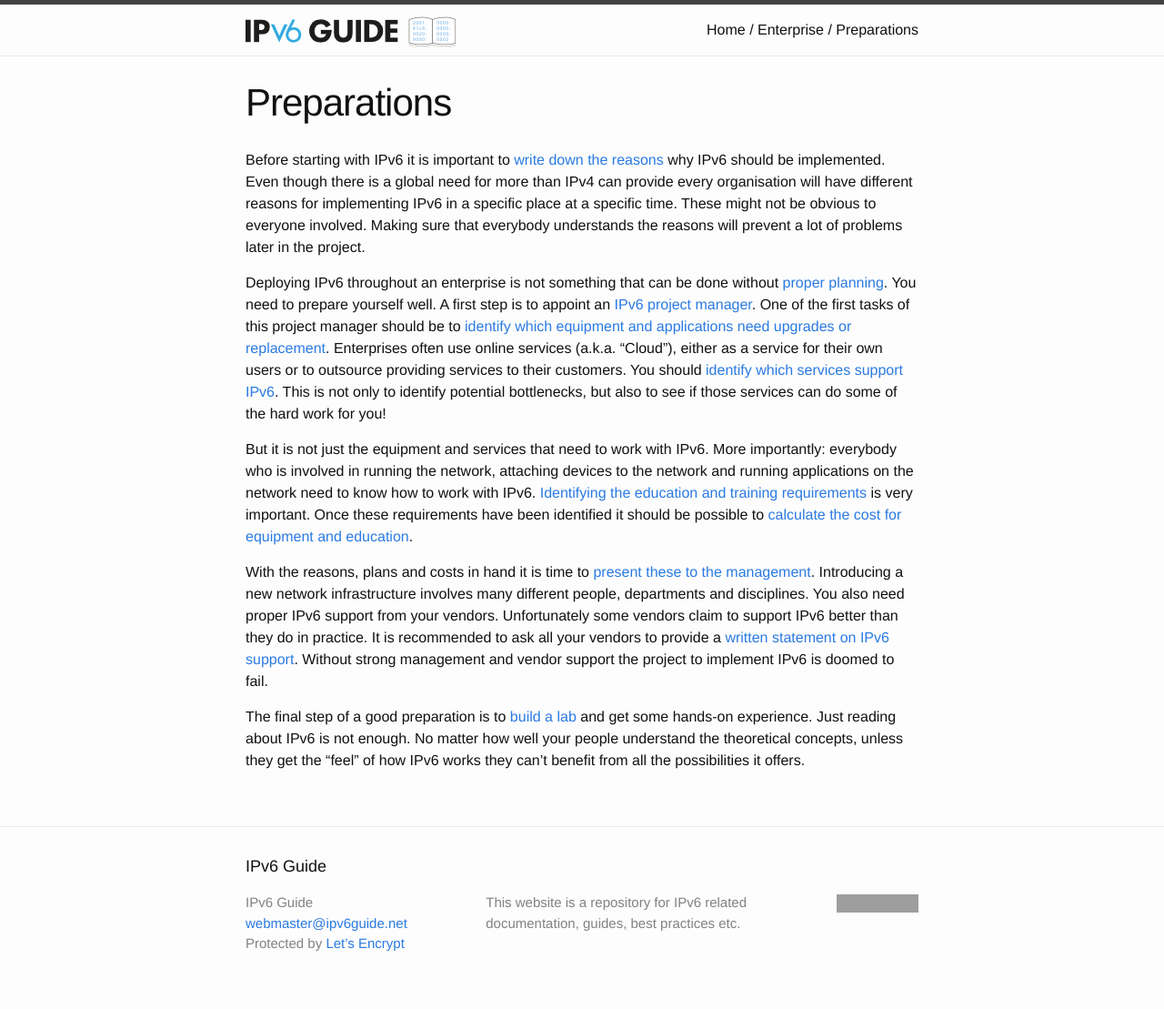
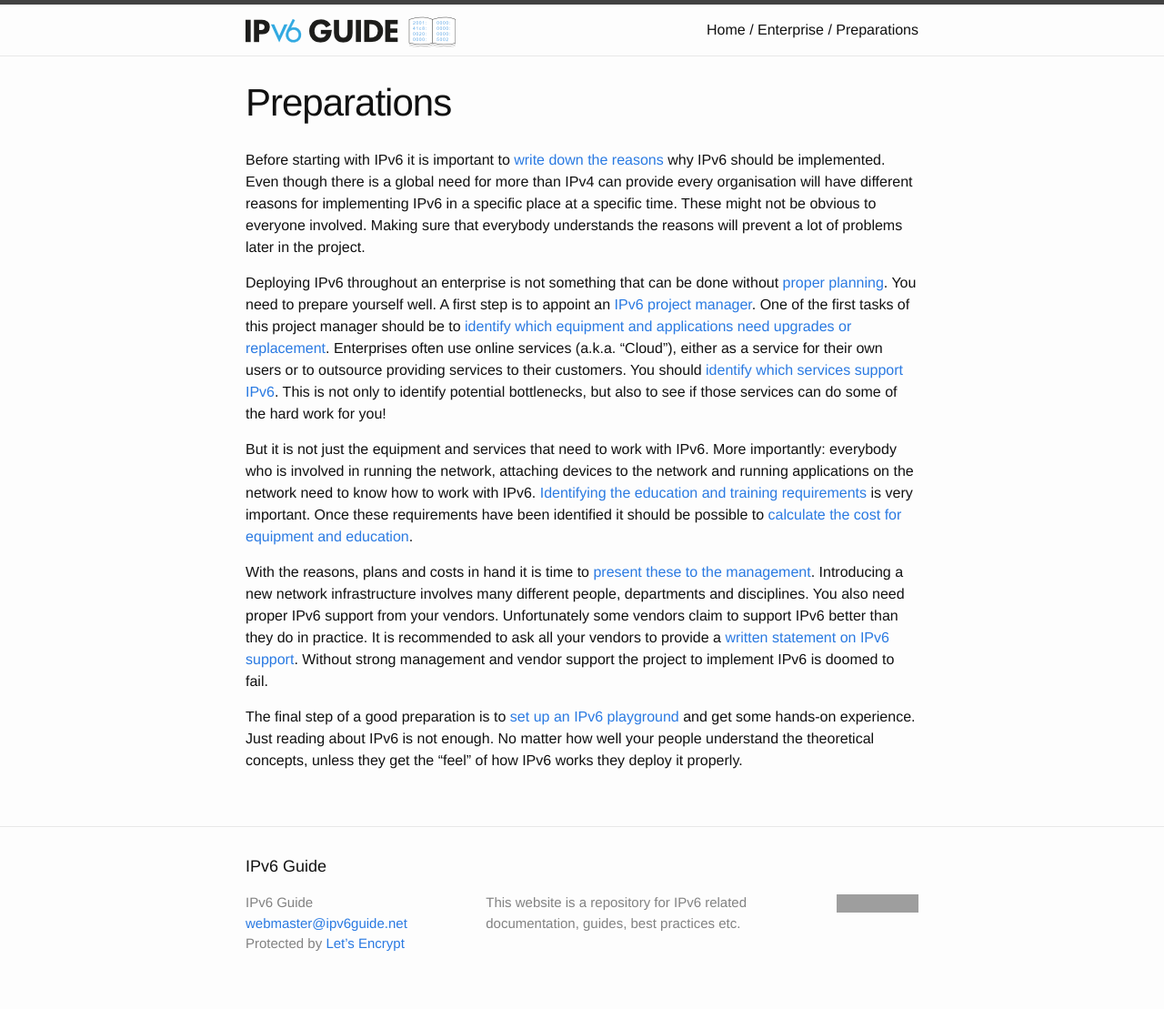
Before and after one commit to ipv6guide/ipv6guide.github.io, a Jekyll site: the page built from enterprise/preparations/index.md, in a window 1280 px wide. Shown: the whole page at 91% size. Built offline with Jekyll 4.4.1, drawn with Linux system fonts in a browser that asks for light colours; grey boxes are pictures that could not be loaded.

Commit message:
Rename lab to playground

```diff
--- a/enterprise/preparations/index.md
+++ b/enterprise/preparations/index.md
@@ -39,8 +39,7 @@ ask all your vendors to provide a [written statement on IPv6
 support](vendor_commitment). Without strong management and vendor support the
 project to implement IPv6 is doomed to fail.
 
-The final step of a good preparation is to [build a lab](build_lab) and get
-some hands-on experience.  Just reading about IPv6 is not enough.  No matter
-how well your people understand the theoretical concepts, unless they get the
-"feel" of how IPv6 works they can't benefit from all the possibilities it
-offers.
+The final step of a good preparation is to [set up an IPv6
+playground](playground) and get some hands-on experience. Just reading about
+IPv6 is not enough.  No matter how well your people understand the theoretical
+concepts, unless they get the "feel" of how IPv6 works they deploy it properly.
```
